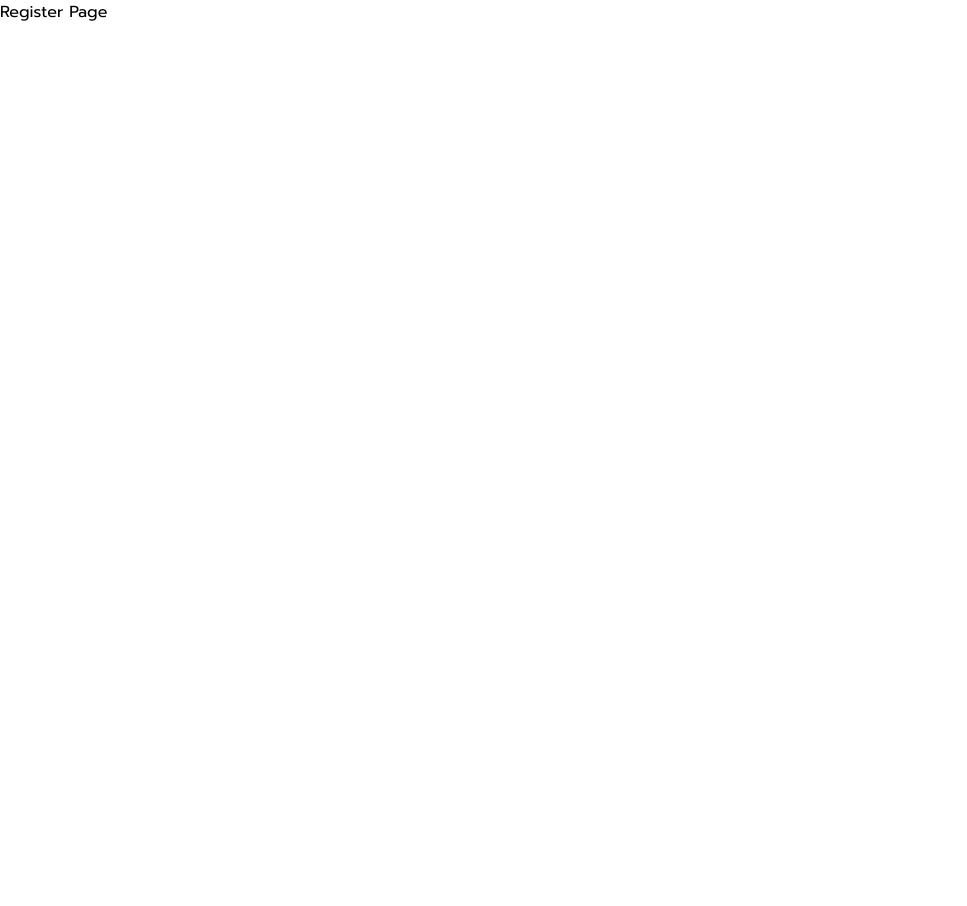
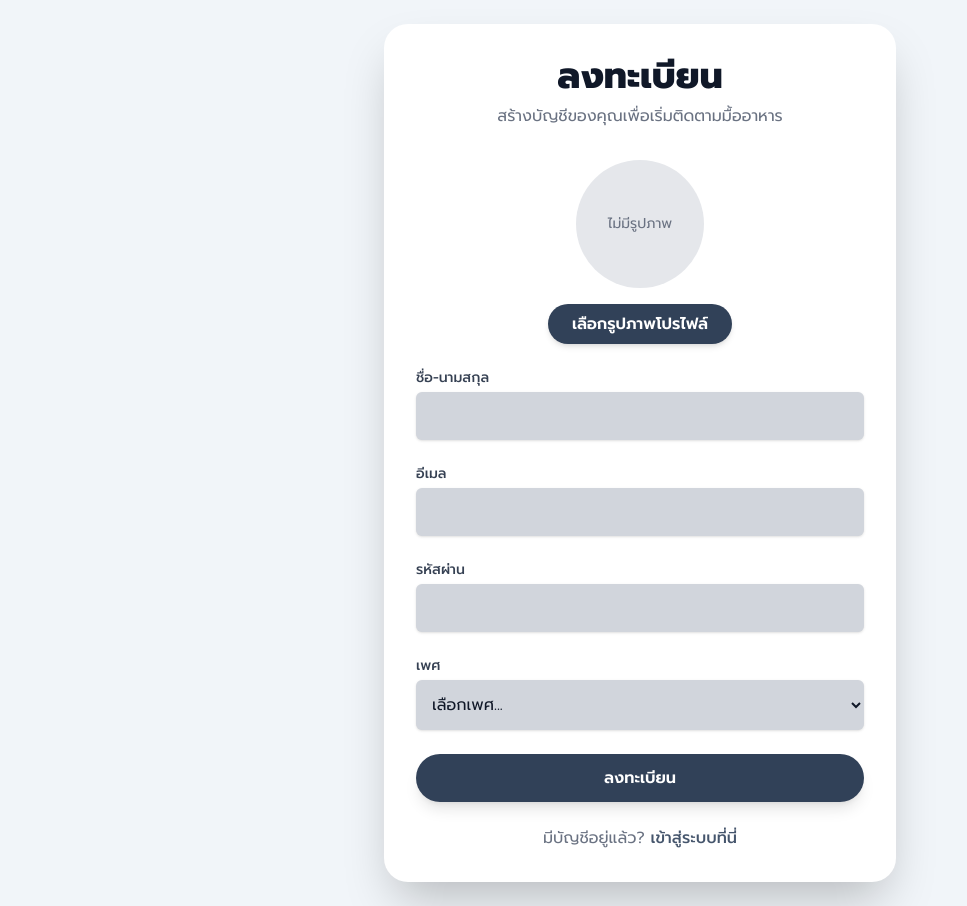
Before and after one commit to MOOMOO888/FoodTracker_app, a Next.js app: page /register in a window 1280 px wide. Shown: the whole page, without its empty margins (0-967 px from the left). Before the commit the page ends 800 px from the top, so only its background shows below. Built offline with nearby package versions, Linux system fonts and the light colour scheme.

Commit message:
V4 Create Register

```diff
--- a/app/page.tsx
+++ b/app/page.tsx
@@ -11,7 +11,9 @@ export default function Home() {
         <h1 className="text-5xl font-bold text-gray-800 dark:text-white mb-2">
           Welcome to Food Tracker
         </h1>
-        <p className="text-xl text-gray-600 dark:text-gray-400 mb-8"></p>
+        <p className="text-xl text-gray-600 dark:text-gray-400 mb-8">
+          Track your meals!!!
+        </p>
 
         {/* Card Section */}
         <div className="flex flex-col items-center bg-white dark:bg-gray-800 shadow-xl rounded-2xl p-8 max-w-sm mx-auto">
--- a/app/register/page.tsx
+++ b/app/register/page.tsx
@@ -1,9 +1,168 @@
-import React from "react";
+"use client";
 
-export default function page() {
+import { useState } from "react";
+import Image from "next/image";
+import Link from "next/link";
+
+export default function Register() {
+  const [formData, setFormData] = useState({
+    name: "",
+    email: "",
+    password: "",
+    gender: "",
+  });
+
+  const [imagePreview, setImagePreview] = useState<string | null>(null);
+
+  // Function for handling form input changes
+  const handleInputChange = (
+    e: React.ChangeEvent<HTMLInputElement | HTMLSelectElement>
+  ) => {
+    const { name, value } = e.target;
+    setFormData((prev) => ({ ...prev, [name]: value }));
+  };
+
+  // Function for handling profile image selection
+  const handleImageChange = (e: React.ChangeEvent<HTMLInputElement>) => {
+    const file = e.target.files?.[0];
+    if (file) {
+      const imageUrl = URL.createObjectURL(file);
+      setImagePreview(imageUrl);
+    } else {
+      setImagePreview(null);
+    }
+  };
+
+  const handleRegister = (e: React.FormEvent) => {
+    e.preventDefault();
+    console.log("Registration Data:", formData);
+    console.log("Image File:", imagePreview);
+    alert("Registration successful!"); // Use a custom modal in a real application instead of alert()
+  };
+
   return (
-    <div>
-      <h1>Register Page</h1>
-    </div>
+    <main className="flex min-h-screen items-center justify-center bg-slate-100 dark:bg-slate-900 p-6">
+      <div className="bg-white dark:bg-gray-800 p-8 rounded-3xl shadow-2xl w-full max-w-lg">
+        <h1 className="text-4xl font-extrabold text-gray-900 dark:text-white text-center mb-2">
+          ลงทะเบียน
+        </h1>
+        <p className="text-gray-500 dark:text-gray-400 text-center mb-8">
+          สร้างบัญชีของคุณเพื่อเริ่มติดตามมื้ออาหาร
+        </p>
+
+        <form onSubmit={handleRegister} className="space-y-6">
+          {/* Profile Image Upload Section */}
+          <div className="flex flex-col items-center">
+            {imagePreview ? (
+              <div className="relative w-32 h-32 rounded-full overflow-hidden border-4 border-white shadow-md">
+                <Image
+                  src={imagePreview}
+                  alt="Image Preview"
+                  layout="fill"
+                  objectFit="cover"
+                />
+              </div>
+            ) : (
+              <div className="w-32 h-32 rounded-full bg-gray-200 flex items-center justify-center text-gray-500 text-sm">
+                ไม่มีรูปภาพ
+              </div>
+            )}
+            <label
+              htmlFor="profile-image"
+              className="mt-4 px-6 py-2 bg-slate-700 text-white font-semibold rounded-full shadow-md hover:bg-slate-800 transition duration-300 cursor-pointer"
+            >
+              เลือกรูปภาพโปรไฟล์
+            </label>
+            <input
+              id="profile-image"
+              type="file"
+              accept="image/*"
+              onChange={handleImageChange}
+              className="hidden"
+            />
+          </div>
+
+          {/* Form Fields */}
+          <div>
+            <label className="block text-sm font-medium text-gray-700 dark:text-gray-300">
+              ชื่อ-นามสกุล
+            </label>
+            <input
+              type="text"
+              name="name"
+              value={formData.name}
+              onChange={handleInputChange}
+              required
+              className="mt-1 block w-full rounded-md border-gray-300 shadow-sm p-3 bg-gray-300 text-gray-900 focus:border-slate-700 focus:ring focus:ring-slate-700 focus:ring-opacity-50"
+            />
+          </div>
+
+          <div>
+            <label className="block text-sm font-medium text-gray-700 dark:text-gray-300">
+              อีเมล
+            </label>
+            <input
+              type="email"
+              name="email"
+              value={formData.email}
+              onChange={handleInputChange}
+              required
+              className="mt-1 block w-full rounded-md border-gray-300 shadow-sm p-3 bg-gray-300 text-gray-900 focus:border-slate-700 focus:ring focus:ring-slate-700 focus:ring-opacity-50"
+            />
+          </div>
+
+          <div>
+            <label className="block text-sm font-medium text-gray-700 dark:text-gray-300">
+              รหัสผ่าน
+            </label>
+            <input
+              type="password"
+              name="password"
+              value={formData.password}
+              onChange={handleInputChange}
+              required
+              className="mt-1 block w-full rounded-md border-gray-300 shadow-sm p-3 bg-gray-300 text-gray-900 focus:border-slate-700 focus:ring focus:ring-slate-700 focus:ring-opacity-50"
+            />
+          </div>
+
+          <div>
+            <label className="block text-sm font-medium text-gray-700 dark:text-gray-300">
+              เพศ
+            </label>
+            <select
+              name="gender"
+              value={formData.gender}
+              onChange={handleInputChange}
+              className="mt-1 block w-full rounded-md border-gray-300 shadow-sm p-3 focus:border-slate-700 focus:ring focus:ring-slate-700 focus:ring-opacity-50 bg-gray-300 text-gray-900"
+            >
+              <option value="">เลือกเพศ...</option>
+              <option value="male">ชาย</option>
+              <option value="female">หญิง</option>
+              <option value="other">อื่นๆ</option>
+            </select>
+          </div>
+
+          {/* Register Button */}
+          <button
+            type="submit"
+            className="w-full py-3 px-4 bg-slate-700 text-white font-semibold rounded-full shadow-lg hover:bg-slate-800 transition duration-300 transform hover:scale-105"
+          >
+            ลงทะเบียน
+          </button>
+        </form>
+
+        {/* Login Link */}
+        <p className="text-center text-gray-500 dark:text-gray-400 mt-6">
+          มีบัญชีอยู่แล้ว?{" "}
+          <Link
+            href="/login"
+            passHref
+            className="text-slate-600 hover:text-slate-800 font-medium transition duration-300"
+          >
+            เข้าสู่ระบบที่นี่
+          </Link>
+        </p>
+      </div>
+    </main>
   );
 }
```
